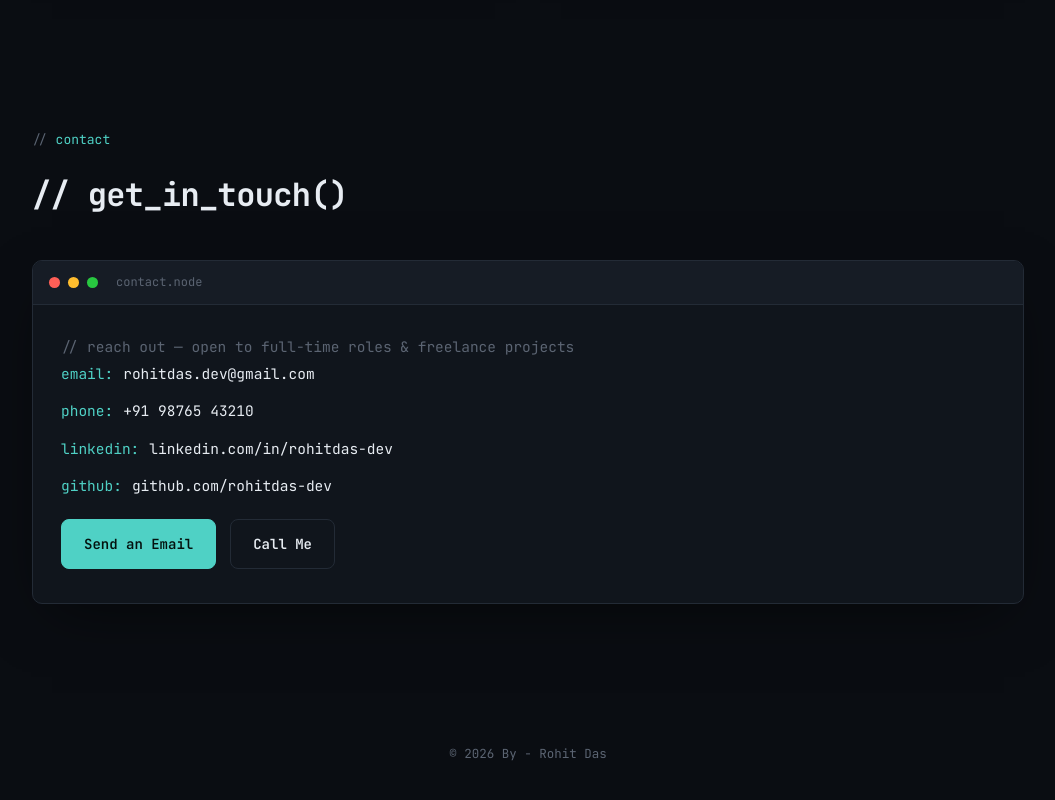
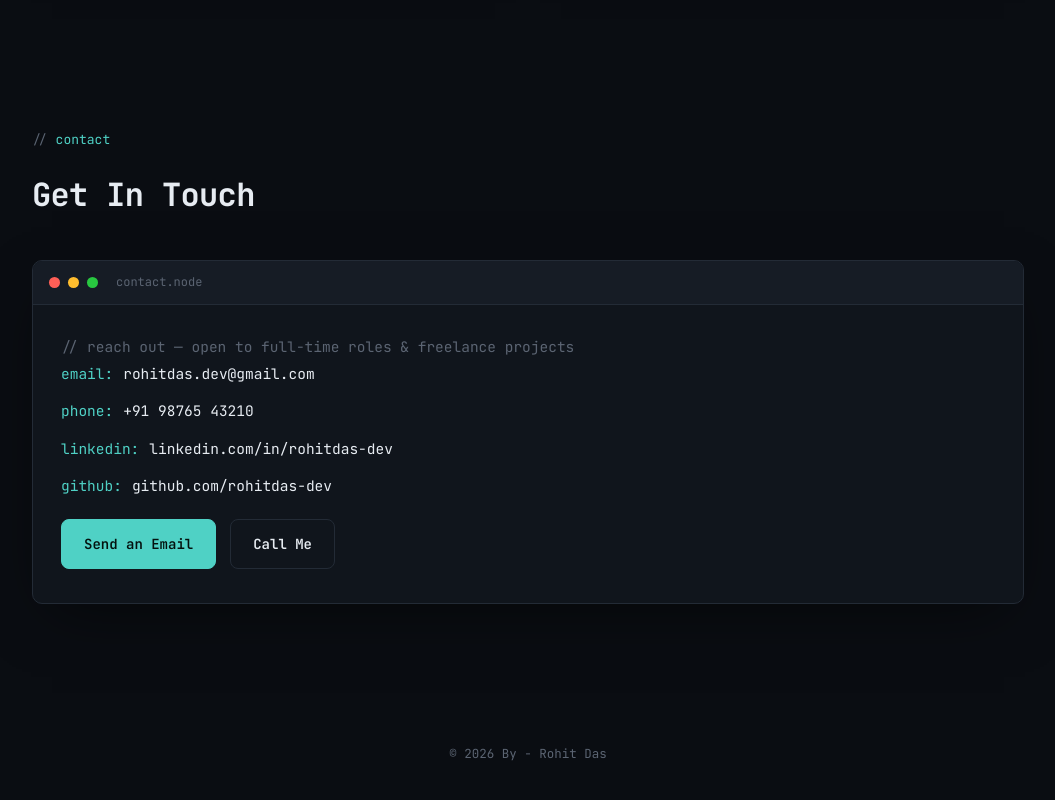
Before and after one commit to rohitdasweaversweb/portfolio, a Next.js app: page / in a window 1280 px wide. Shown: the part 3798-4598 px from the top of the page, without its empty margins (112-1167 px from the left). Built offline with nearby package versions, Linux system fonts and the light colour scheme.

Commit message:
Contact section [//] is removed

```diff
--- a/components/sections/Contact.tsx
+++ b/components/sections/Contact.tsx
@@ -11,7 +11,7 @@ export default function Contact() {
 
   return (
     <section id="contact">
-      <SectionTitle eyebrow="contact" title="// get_in_touch()" />
+      <SectionTitle eyebrow="contact" title="Get In Touch" />
       <Reveal>
         <Window filename="contact.node" className={styles.window}>
           <div className={styles.comment}>
```
